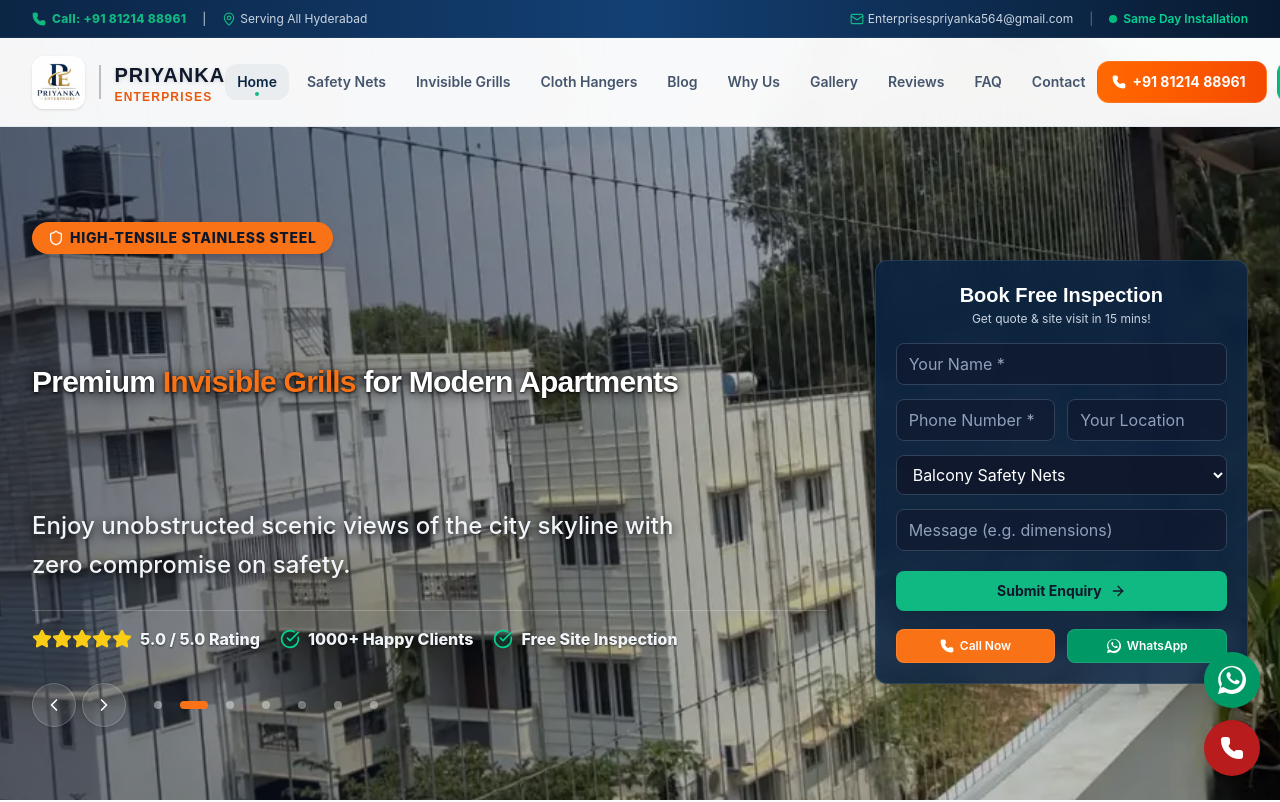
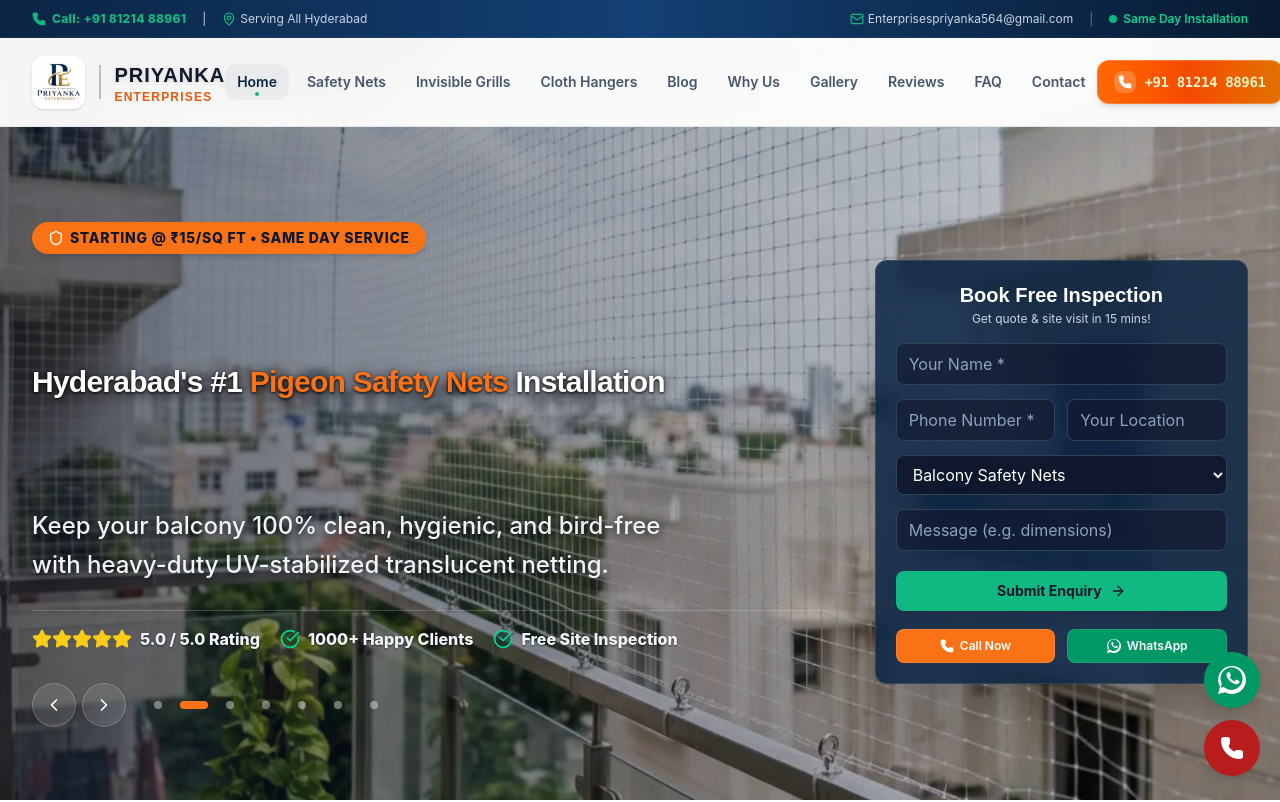
Before and after one commit to ajay-Ai-Ds/Priyanka-Enterprises, a Next.js app: page / in a window 1280 px wide. Shown: the top 802 px of the page. Built offline with nearby package versions, Linux system fonts and the light colour scheme.

Commit message:
feat: enhance header call CTA button visibility and update hero carousel images for invisible grills

```diff
--- a/src/components/Header.tsx
+++ b/src/components/Header.tsx
@@ -224,11 +224,12 @@ export default function Header() {
               <a
                 href="tel:+918121488961"
                 onClick={() => trackGoogleConversion()}
-                className="group flex items-center space-x-1.5 bg-gradient-to-r from-orange-500 to-orange-600 text-white px-2.5 py-2 xl:px-3.5 xl:py-2.5 rounded-xl text-xs xl:text-sm font-bold hover:shadow-md hover:shadow-orange-500/20 transition-all duration-300 hover:-translate-y-0.5 border border-white/10 whitespace-nowrap"
+                className="group flex items-center space-x-2 bg-gradient-to-r from-orange-500 via-orange-600 to-amber-600 text-white px-3 py-2 xl:px-4 xl:py-2.5 rounded-xl text-xs xl:text-sm font-extrabold shadow-md hover:shadow-orange-500/30 transition-all duration-300 hover:-translate-y-0.5 border border-white/20 whitespace-nowrap"
               >
-                <Phone className="w-3.5 h-3.5 fill-white group-hover:animate-bounce" />
-                <span className="hidden xl:inline">+91 81214 88961</span>
-                <span className="inline xl:hidden">Call</span>
+                <div className="bg-white/20 p-1 rounded-lg">
+                  <Phone className="w-3.5 h-3.5 fill-white group-hover:animate-bounce" />
+                </div>
+                <span className="font-mono tracking-tight font-extrabold text-amber-100">+91 81214 88961</span>
               </a>
 
               <a
@@ -256,10 +257,11 @@ export default function Header() {
               <a
                 href="tel:+918121488961"
                 onClick={() => trackGoogleConversion()}
-                className="w-11 h-11 flex items-center justify-center rounded-xl bg-gradient-to-r from-orange-500 to-orange-600 text-white hover:opacity-95 shadow-md transition-all active:scale-95"
-                aria-label="Call Customer Care"
+                className="flex items-center space-x-1.5 px-3 py-2 rounded-xl bg-gradient-to-r from-orange-500 to-amber-600 text-white font-extrabold text-xs shadow-md transition-all active:scale-95 border border-white/20"
+                aria-label="Call +91 81214 88961"
               >
-                <Phone className="w-5 h-5 fill-white" />
+                <Phone className="w-4 h-4 fill-white animate-pulse" />
+                <span className="font-mono text-[11px] sm:text-xs tracking-tight">+91 81214 88961</span>
               </a>
               <button
                 onClick={() => setIsMobileMenuOpen(!isMobileMenuOpen)}
--- a/src/components/Hero.tsx
+++ b/src/components/Hero.tsx
@@ -8,67 +8,74 @@ import { handleLeadSubmission, trackGoogleConversion } from "@/utils/conversion"
 
 const slides = [
   {
-    image: "/images/pigeonsafetynet.webp",
-    title: "Hyderabad's #1 Pigeon Safety Nets",
+    image: "/images/carousel_invisible_grill.webp",
+    title: "SS 316 Invisible Grills for Hyderabad Apartments",
+    titlePrefix: "Marine Grade SS 316 ",
+    titleHighlight: "Invisible Grills",
+    titleSuffix: " for Modern Apartments",
+    subtitle: "Protect your children & pets with 400kg tensile strength while enjoying 100% unobstructed panoramic balcony views.",
+    tagline: "Starts @ ₹140/sq ft • 5-Yr Warranty",
+    badge: "Most Popular in Hyderabad"
+  },
+  {
+    image: "/images/carousel_pigeon_net.webp",
+    title: "Hyderabad's #1 Pigeon & Bird Safety Nets",
     titlePrefix: "Hyderabad's #1 ",
     titleHighlight: "Pigeon Safety Nets",
-    titleSuffix: "",
-    subtitle: "Keep your balcony clean, hygienic, and pigeon-free with heavy-duty UV-resistant netting.",
-    tagline: "Same Day Installation"
+    titleSuffix: " Installation",
+    subtitle: "Keep your balcony 100% clean, hygienic, and bird-free with heavy-duty UV-stabilized translucent netting.",
+    tagline: "Starting @ ₹15/sq ft • Same Day Service",
+    badge: "Instant 2-Hour Technician Visit"
   },
   {
-    image: "/images/balconygrill.webp",
-    title: "Premium Invisible Grills for Modern Apartments",
-    titlePrefix: "Premium ",
-    titleHighlight: "Invisible Grills",
-    titleSuffix: " for Modern Apartments",
-    subtitle: "Enjoy unobstructed scenic views of the city skyline with zero compromise on safety.",
-    tagline: "High-Tensile Stainless Steel"
-  },
-  {
-    image: "/images/clientwork (1).webp",
+    image: "/images/carousel_child_safety.webp",
     title: "Heavy-Duty Balcony Child Safety Nets",
     titlePrefix: "Heavy-Duty Balcony ",
     titleHighlight: "Child Safety Nets",
-    titleSuffix: "",
-    subtitle: "Specifically engineered white safety netting to secure open balconies and keep children safe.",
-    tagline: "100% Child Proof"
+    titleSuffix: " for High-Rises",
+    subtitle: "Specifically engineered high-strength white safety netting to secure open balconies and keep children 100% safe.",
+    tagline: "100% Child Proof • High-Rise Certified",
+    badge: "Rated #1 Child Safety Net"
   },
   {
-    image: "/images/clientwork (2).webp",
+    image: "/images/carousel_bird_protection.webp",
+    title: "Building Duct & Open Shaft Bird Protection",
+    titlePrefix: "Building Duct & Shaft ",
+    titleHighlight: "Bird Protection Nets",
+    titleSuffix: "",
+    subtitle: "Block birds from nesting in vertical duct areas and building voids with industrial-grade heavy netting.",
+    tagline: "Industrial-Grade Quality • 3-Yr Warranty",
+    badge: "Apartments & Commercial"
+  },
+  {
+    image: "/images/carousel_cricket_net.webp",
     title: "Professional Cricket & Sports Practice Nets",
     titlePrefix: "Professional ",
-    titleHighlight: "Cricket & Sports Practice Nets",
-    titleSuffix: "",
-    subtitle: "Custom-sized heavy-duty outdoor netting systems perfect for terrace cricket pitches and backyards.",
-    tagline: "UV-Stabilized Nets"
+    titleHighlight: "Cricket & Sports Nets",
+    titleSuffix: " Setup",
+    subtitle: "Custom-sized heavy-duty outdoor netting systems perfect for terrace cricket pitches and sports grounds.",
+    tagline: "UV-Stabilized Nets • Custom Sizes",
+    badge: "Terrace & Box Cricket"
   },
   {
-    image: "/images/clientwork (4).webp",
+    image: "/images/carousel_monkey_net.webp",
     title: "Robust Wire-Reinforced Monkey Safety Nets",
     titlePrefix: "Robust Wire-Reinforced ",
-    titleHighlight: "Monkey Safety Nets",
+    titleHighlight: "Monkey Nets",
     titleSuffix: "",
-    subtitle: "Bite-proof and tear-resistant thick safety nets that block monkeys while maintaining ventilation.",
-    tagline: "Bite-Resistant & Sturdy"
+    subtitle: "Bite-proof and tear-resistant thick safety nets that block monkeys while maintaining full airflow & light.",
+    tagline: "Bite-Resistant & Heavy Duty Wire",
+    badge: "100% Monkey Proof"
   },
   {
-    image: "/images/clientwork (9).webp",
-    title: "Building Duct & Open Shaft Bird Protection",
-    titlePrefix: "Building Duct & Open Shaft ",
-    titleHighlight: "Bird Protection Nets",
-    titleSuffix: "",
-    subtitle: "Block birds from nesting in vertical duct areas and building voids with industrial-grade netting.",
-    tagline: "Industrial-Grade Quality"
-  },
-  {
-    image: "/images/clothhanger.webp",
+    image: "/images/carousel_cloth_hanger.webp",
     title: "Ceiling-Mounted Space-Saving Cloth Hangers",
-    titlePrefix: "Ceiling-Mounted Space-Saving ",
-    titleHighlight: "Cloth Hangers",
+    titlePrefix: "Ceiling Space-Saving ",
+    titleHighlight: "Cloth Drying Hangers",
     titleSuffix: "",
     subtitle: "Premium pulley-operated stainless steel drying rods for efficient balcony space management.",
-    tagline: "Heavy-Duty Pulley System"
+    tagline: "Rust-Proof Stainless Steel • Easy Pulley",
+    badge: "Free Installation"
   }
 ];
 
```
